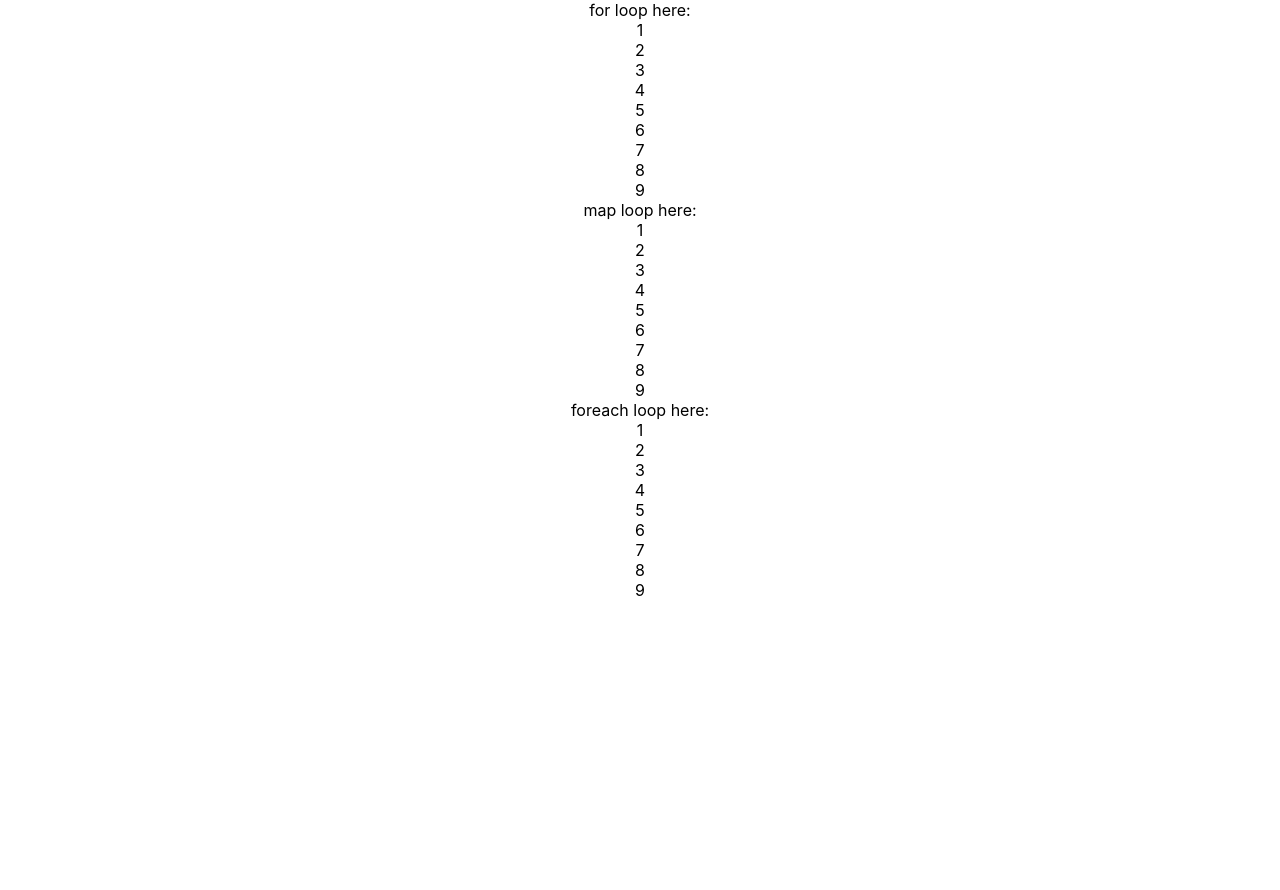
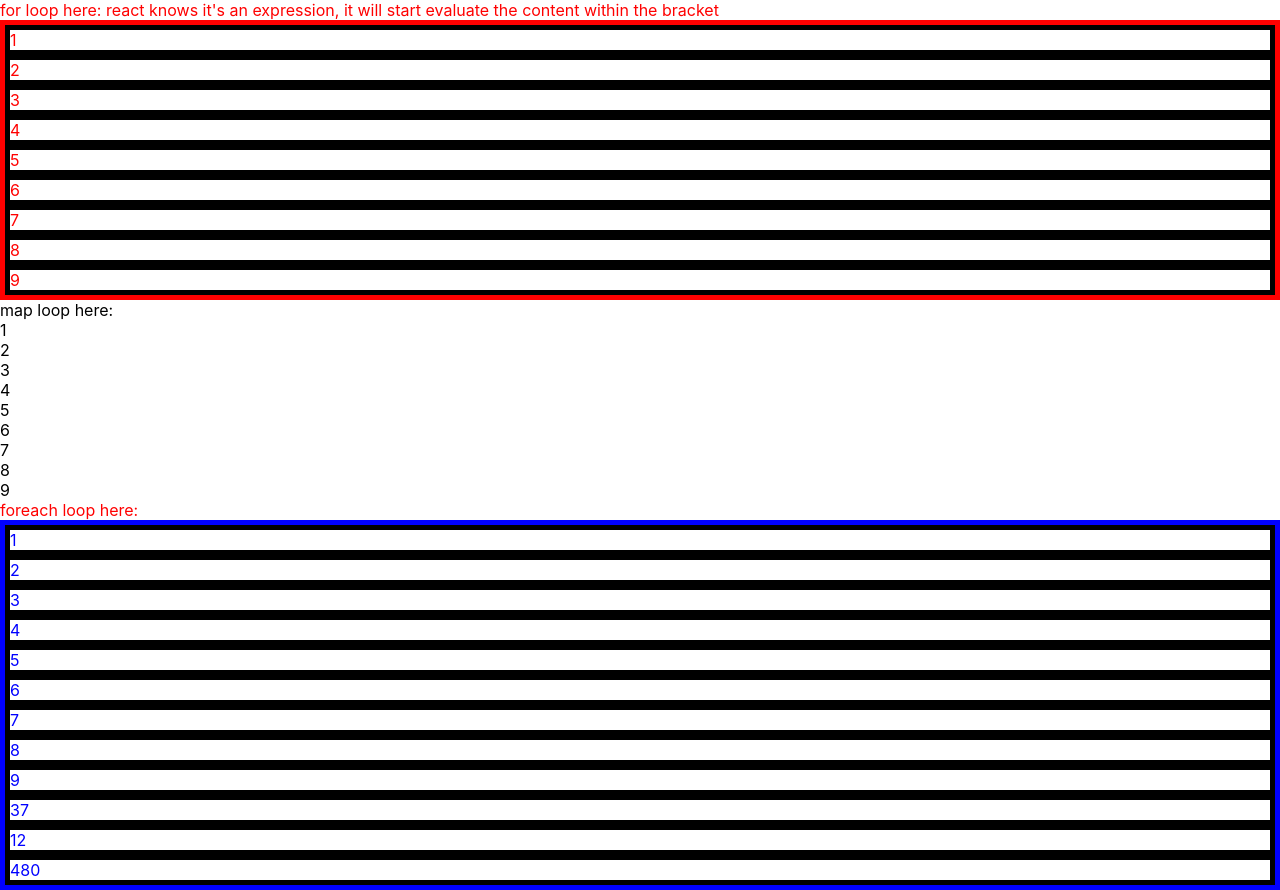
Before and after one commit to qijorgen/web-dev, a React (Create React App) app in the folder calc-react/: page / in a window 1280 px wide. Before the commit the page ends 800 px from the top, so only its background shows below. Built offline with nearby package versions, Linux system fonts and the light colour scheme.

Commit message:
introduce scss

```diff
--- a/calc-react/package.json
+++ b/calc-react/package.json
@@ -6,9 +6,11 @@
     "@testing-library/jest-dom": "^5.16.5",
     "@testing-library/react": "^13.4.0",
     "@testing-library/user-event": "^13.5.0",
+    "node-sass": "^7.0.3",
     "react": "^18.2.0",
     "react-dom": "^18.2.0",
     "react-scripts": "5.0.1",
+    "scss": "^0.2.4",
     "web-vitals": "^2.1.4"
   },
   "scripts": {
--- a/calc-react/src/App.css
+++ b/calc-react/src/App.css
@@ -1,38 +1,22 @@
-.App {
-  text-align: center;
+/*
+    for loop text red, list border red
+    iitem border black
+    foreach: text blue, list border blue
+    map: text pink, list border pink
+ */
+/*
+.for-loop {
+  color:red;
+}
+.for-loop .loop-list {
+  border: 5px solid red;
+}
+.for-loop .loop-item, .foreach-loop .loop-item {
+  border: 5px solid black;
 }
 
-.App-logo {
-  height: 40vmin;
-  pointer-events: none;
+.foreach-loop .loop-list{
+  color:blue;
+  border: 5px solid blue;
 }
-
-@media (prefers-reduced-motion: no-preference) {
-  .App-logo {
-    animation: App-logo-spin infinite 20s linear;
-  }
-}
-
-.App-header {
-  background-color: #282c34;
-  min-height: 100vh;
-  display: flex;
-  flex-direction: column;
-  align-items: center;
-  justify-content: center;
-  font-size: calc(10px + 2vmin);
-  color: white;
-}
-
-.App-link {
-  color: #61dafb;
-}
-
-@keyframes App-logo-spin {
-  from {
-    transform: rotate(0deg);
-  }
-  to {
-    transform: rotate(360deg);
-  }
-}
+*/
--- a/calc-react/src/App.js
+++ b/calc-react/src/App.js
@@ -1,50 +1,49 @@
 import logo from './logo.svg';
+import ForLoop from './Component/ForLoop'
+
 import './App.css';
-//scss
-//what's npm
-//what node
-//what's nvm
+import './App.scss';
+//scss/sass: super set of css
+//what's npm: node package management
+//what's node: server side javascript
+//what's nvm: node version management
 //what's git, branch, remote? commit?
 function App() {
 
   let array = [1,2,3,4,5,6,7,8,9]
 
-  function forLoop(array) {
-    const forarray = [];
-     for (let i=0; i< array.length; i++) {
-      forarray.push(<div>{array[i]}</div>)
-    }
-    return <div>{forarray}</div>
-  }
   function foreachLoop(array) {
 
     const foreachArray = []
     array.forEach((ele) => {
-      foreachArray.push(<div>{ele}</div>)
+      foreachArray.push(<div className="loop-item">{ele}</div>)
     })
-    return <div>{foreachArray}</div>
+    return <div className="loop-list">{foreachArray}</div>
   }
+
   return (
     <div className="App">
-      <div>
+      <div className="for-loop">
         for loop here:
+        react knows it's an expression, it will start evaluate the content within the bracket {}
+        { ForLoop(array) }
+      </div>
+      <div className="map-loop">
+        map loop here:
+        <div className="loop-list">
         {
-          forLoop(array)
+          array.map((ele,idx) => {
+            return <div key={idx} className="loop-item">{ele}</div>
+          })
         }
+        </div>
       </div>
-      <div>
-        map loop here:
-      {
-         array.map((ele,idx) => {
-          return <div key={idx}>{ele}</div>
-        })
-      }
-      </div>
-      <div>
+      <div className="foreach-loop">
         foreach loop here:
       {
         //todo: use foreach
-        foreachLoop(array)
+        //... decontruction,
+        ForLoop([...array, 37, 12, 480])
       }
       </div>
     </div>
--- /dev/null
+++ b/calc-react/src/App.scss
@@ -0,0 +1,15 @@
+
+.for-loop, .foreach-loop {
+    color:red;
+    .loop-list {
+        border: 5px solid red;
+        .loop-item {
+            border: 5px solid black;
+        }
+    }
+}
+/*css selector*/
+.foreach-loop .loop-list{
+    border: 5px solid blue;
+    color:blue;
+}
--- /dev/null
+++ b/calc-react/src/Component/ForLoop.js
@@ -0,0 +1,9 @@
+function forLoop(array) {
+    const forarray = [];
+    for (let i=0; i< array.length; i++) {
+      forarray.push(<div className="loop-item">{array[i]}</div>)
+    }
+    return <div className="loop-list">{forarray}</div>
+}
+
+export default forLoop;
```
Also changed, not shown: 1 other file (tests, documents, lock files or other folders).
